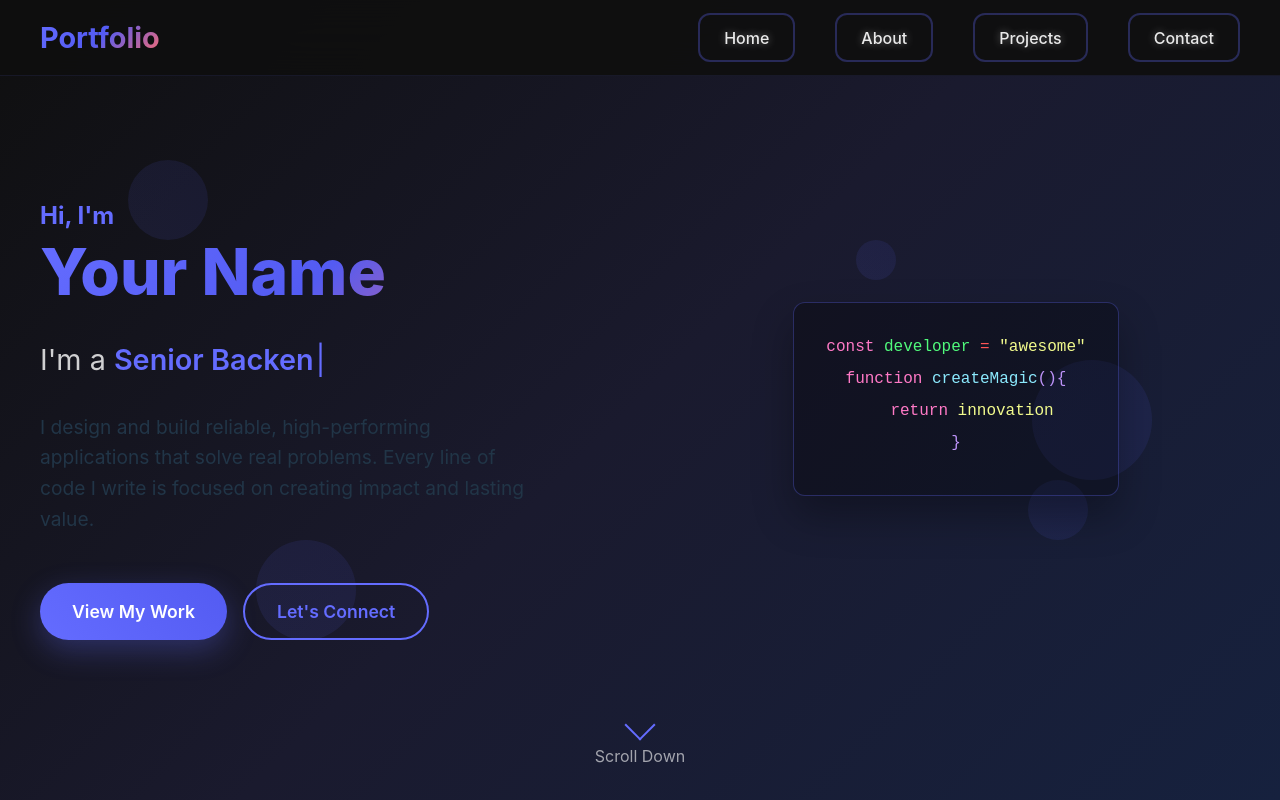
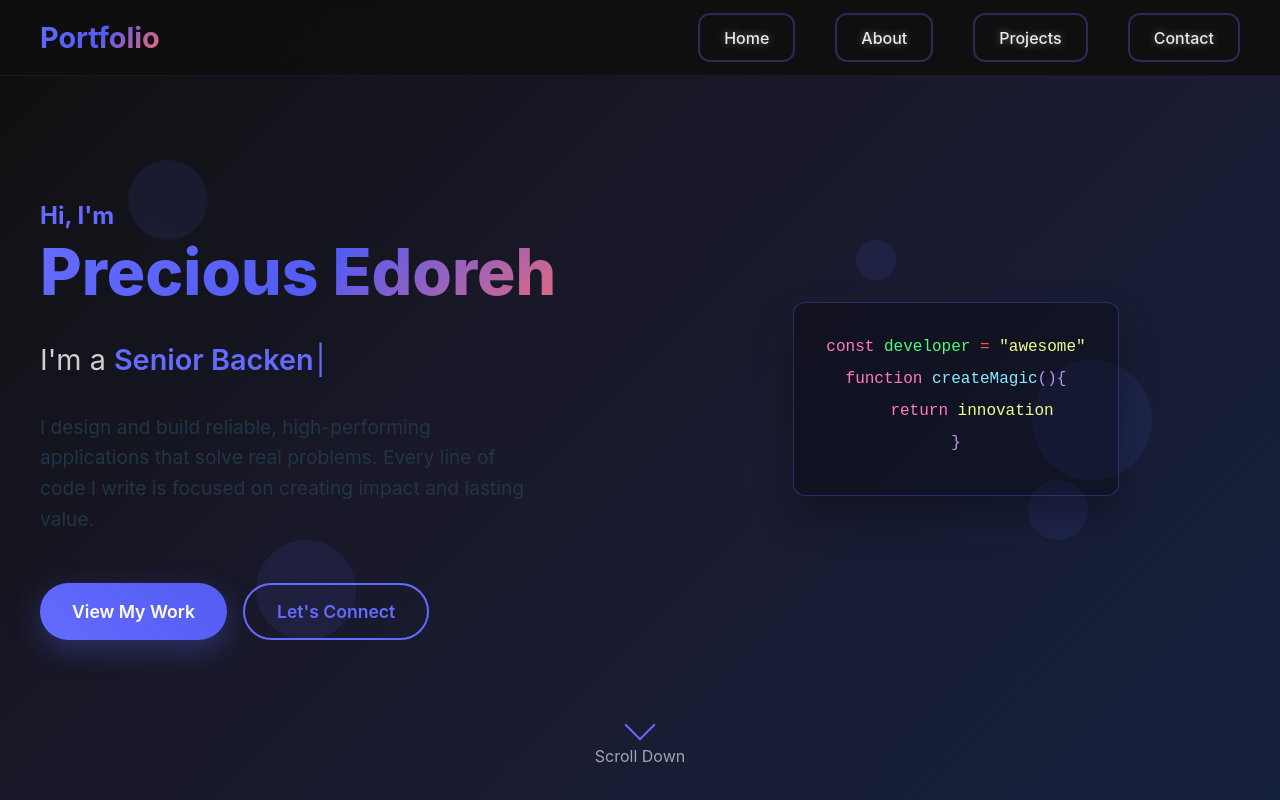
Before and after one commit to Preciousedoreh/portfolio-website, a React (Vite) app: page / in a window 1280 px wide. Shown: the top 800 px of the page. Built offline with nearby package versions, Linux system fonts and the light colour scheme.

Commit message:
changed text in hero section

```diff
--- a/src/components/Hero.tsx
+++ b/src/components/Hero.tsx
@@ -62,7 +62,7 @@ const Hero = (): JSX.Element => {
         <div className="hero-text">
           <h1 className="hero-title">
             <span className="greeting">Hi, I'm</span>
-            <span className="name">Your Name</span>
+            <span className="name">Precious Edoreh</span>
           </h1>
 
           <div className="typewriter-container">
```
